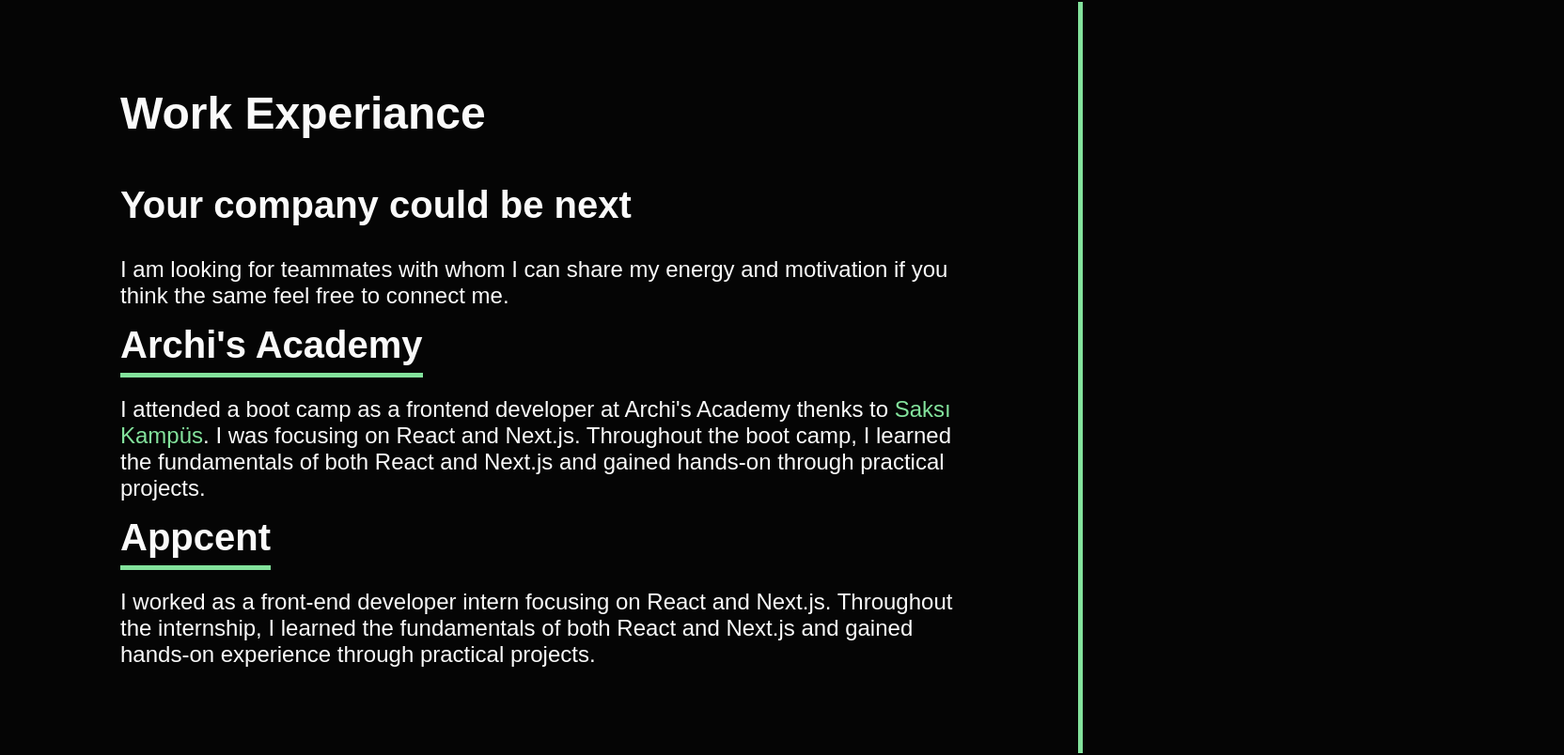
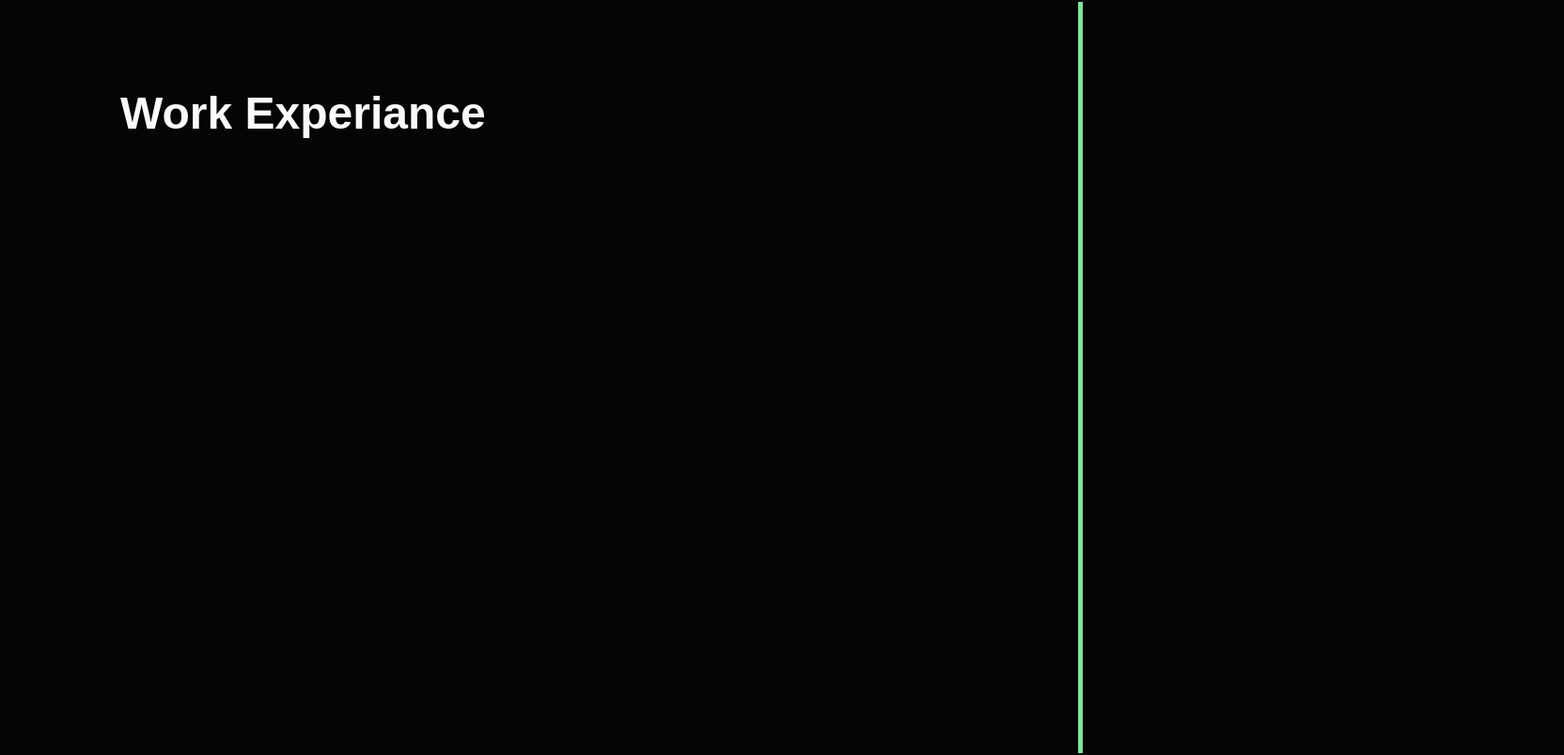
Before and after one commit to tezcanTunahan/resume, a Next.js app: page / in a window 1280 px wide. Shown: the part 1614-2418 px from the top of the page at 94% size, 1664 px wide, since content can reach past the window. Built offline with nearby package versions, Linux system fonts and the light colour scheme.

Commit message:
gsap animation added

```diff
--- a/components/Expertise.jsx
+++ b/components/Expertise.jsx
@@ -1,31 +1,34 @@
 "use client";
 import "@/styles/expertise.scss";
-import { motion, useInView, useAnimation } from "framer-motion";
 import { useEffect, useRef } from "react";
+import gsap from "gsap";
+import { ScrollTrigger } from "gsap/dist/ScrollTrigger";
+gsap.registerPlugin(ScrollTrigger);
 
 export default function Expertise() {
   const ref = useRef(null);
-  const isInView = useInView(ref, { once: true });
-  const controls = useAnimation();
-
-  const animateTyping = () => {
-    controls.start({
-      opacity: 1,
-      clipPath: `inset(0% ${0}% 0% 0%)`,
-      transition: { duration: 1.5 },
-    });
-  };
 
   useEffect(() => {
-    if (isInView) {
-      animateTyping();
-    } else {
-      controls.start({
+    const element = ref.current;
+    gsap.fromTo(
+      element,
+      {
         opacity: 0,
         clipPath: "inset(0% 100% 0% 0%)",
-      });
-    }
-  }, [isInView]);
+      },
+      {
+        opacity: 1,
+        clipPath: `inset(0% ${0}% 0% 0%)`,
+        duration: 1.5,
+        scrollTrigger: {
+          trigger: element,
+          start: "top 80%",
+          end: "bottom 80%",
+          toggleActions: "play none none reverse",
+        },
+      }
+    );
+  }, []);
 
   return (
     <section>
@@ -36,25 +39,15 @@
 
         <div className="expertise__mid">
           <h3 className="expertise__mid__subtitle">
-            HTML // CSS // Scss // Java // JavaScript // REACT// Node // Express
-            // <span className="next">NEXTJS</span> // Redux // Git // MongoDB
-            // NoSQL{" "}
-            <span className="learn">
-              and I'm willing to learn new tech stuff.
-            </span>
+            HTML // CSS // Scss // Java // JavaScript // REACT// Node // Express // <span className="next">NEXTJS</span>{" "}
+            // Redux // Git // MongoDB // NoSQL <span className="learn">and I'm willing to learn new tech stuff.</span>
           </h3>
-          <motion.div
-            ref={ref}
-            initial={{ opacity: 0, clipPath: "inset(0% 100% 0% 0%)" }}
-            animate={controls}
-            className="expertise__mid__text"
-          >
+          <div ref={ref} className="expertise__mid__text">
             <p>
-              I am a computer engineer who is in his senior year. I have a high
-              interest in frontend and web development. I am willing to learn
-              and try new things.
+              I am a computer engineer who is in his senior year. I have a high interest in frontend and web
+              development. I am willing to learn and try new things.
             </p>
-          </motion.div>
+          </div>
         </div>
       </div>
     </section>
--- a/components/Projects.jsx
+++ b/components/Projects.jsx
@@ -3,7 +3,8 @@
 import hemlock from "@/public/imgs/hemlock.png";
 import xox from "@/public/imgs/xox.png";
 import sorting from "@/public/imgs/sorting.png";
-
+import currency from "@/public/imgs/currency.png";
+import resume from "@/public/imgs/resume.png";
 export default function Projects() {
   return (
     <section className="projects">
@@ -11,6 +12,22 @@
         <h1>Projects</h1>
       </div>
       <div className="projects__proje">
+        <Card
+          title="Resume"
+          img={resume}
+          desc="This is my resume website you can download my resume from here"
+          link="http://tunahantezcan.com/"
+          github="https://github.com/tezcanTunahan/resume"
+          tech="REACT//SCSS"
+        />
+        <Card
+          title="CURRENCY CONVERTER"
+          img={currency}
+          desc="Currency converter app that uses an API to get the latest currency rates."
+          link="https://currency-converter-sandy.vercel.app/"
+          github="https://github.com/tezcanTunahan/currency_converter"
+          tech="REACT//CSS"
+        />
         <Card
           title="Hemlock // Blog"
           img={hemlock}
--- a/components/Work.jsx
+++ b/components/Work.jsx
@@ -1,95 +1,32 @@
 "use client";
 import "@/styles/work.scss";
-import { motion, useInView, useAnimation, delay } from "framer-motion";
-import { useEffect, useRef } from "react";
+import WorkCard from "./ui/WorkCard";
+
 export default function Work() {
-  const ref = useRef(null);
-  const isInView = useInView(ref, { once: true });
-  const mainControls = useAnimation();
-  useEffect(() => {
-    if (isInView) {
-      mainControls.start("visible");
-    } else {
-      mainControls.start("hidden");
-    }
-  }, [isInView]);
   return (
-    <section id="work" className="work">
+    <section className="work">
       <div className="work__top">
         <h1 className="work__top__title">Work Experiance</h1>
       </div>
       <div className="work__mid">
-        <motion.div
-          ref={ref}
-          variants={{
-            hidden: { opacity: 0, x: -100 },
-            visible: { opacity: 1, x: 0 },
-          }}
-          initial="hidden"
-          animate={mainControls}
-          transition={{ duration: 1 }}
-        >
-          <div className="work__mid__card">
-            <h1 className="work__mid__card__title">
-              Your company could be next
-            </h1>
-            <p className="work__mid__card__text">
-              I am looking for teammates with whom I can share my energy and
-              motivation if you think the same feel free to connect me.
-            </p>
-          </div>
-        </motion.div>
-        <motion.div
-          variants={{
-            hidden: { opacity: 0, x: -100 },
-            visible: { opacity: 1, x: 0 },
-          }}
-          initial="hidden"
-          animate={mainControls}
-          transition={{ duration: 1, delay: 0.2 }}
-        >
-          <div className="work__mid__card">
-            <h1 className="work__mid__card__title">
-              <a href="https://www.archisacademy.com" target="_blank">
-                Archi's Academy
-              </a>
-            </h1>
-            <p className="work__mid__card__text">
-              I attended a boot camp as a frontend developer at Archi's Academy
-              thenks to{" "}
-              <a href="https://saksikampus.com/" target="_blank">
-                Saksı Kampüs
-              </a>
-              . I was focusing on React and Next.js. Throughout the boot camp, I
-              learned the fundamentals of both React and Next.js and gained
-              hands-on through practical projects.
-            </p>
-          </div>
-        </motion.div>
+        <WorkCard title="Your company could be next">
+          I am looking for teammates with whom I can share my energy and motivation if you think the same feel free to
+          connect me.
+        </WorkCard>
 
-        <motion.div
-          variants={{
-            hidden: { opacity: 0, x: -100 },
-            visible: { opacity: 1, x: 0 },
-          }}
-          initial="hidden"
-          animate={mainControls}
-          transition={{ duration: 1, delay: 0.4 }}
-        >
-          <div className="work__mid__card">
-            <h1 className="work__mid__card__title">
-              <a href="https://www.appcent.mobi" target="_blank">
-                Appcent
-              </a>
-            </h1>
-            <p className="work__mid__card__text">
-              I worked as a front-end developer intern focusing on React and
-              Next.js. Throughout the internship, I learned the fundamentals of
-              both React and Next.js and gained hands-on experience through
-              practical projects.
-            </p>
-          </div>
-        </motion.div>
+        <WorkCard title="Archi's Academy" link="https://www.archisacademy.com">
+          I attended a boot camp as a frontend developer at Archi's Academy thenks to{" "}
+          <a href="https://saksikampus.com/" target="_blank">
+            Saksı Kampüs
+          </a>
+          . I was focusing on React and Next.js. Throughout the boot camp, I learned the fundamentals of both React and
+          Next.js and gained hands-on through practical projects.
+        </WorkCard>
+
+        <WorkCard title="Appcent" link="https://www.appcent.mobi">
+          I worked as a front-end developer intern focusing on React and Next.js. Throughout the internship, I learned
+          the fundamentals of both React and Next.js and gained hands-on experience through practical projects.
+        </WorkCard>
       </div>
     </section>
   );
--- a/components/ui/Card.jsx
+++ b/components/ui/Card.jsx
@@ -1,27 +1,56 @@
 "use client";
 import "@/styles/ui/card.scss";
 import Image from "next/image";
-import { motion, useInView, useAnimation } from "framer-motion";
 import { useEffect, useRef } from "react";
+import { gsap } from "gsap";
+import { ScrollTrigger } from "gsap/dist/ScrollTrigger";
+gsap.registerPlugin(ScrollTrigger);
 
 export default function Card({ img, title, desc, tech, link, github }) {
-  const ref = useRef(null);
-  const isInView = useInView(ref, { once: true });
-  const mainControls = useAnimation();
+  const leftRef = useRef();
+  const rightRef = useRef();
 
   useEffect(() => {
-    if (isInView) {
-      mainControls.start("visible");
-    } else {
-      mainControls.start("hidden");
-    }
-  }, [isInView]);
+    const tl = gsap.timeline({
+      scrollTrigger: {
+        trigger: leftRef.current,
+        start: "top 80%",
+        end: "top 80%",
+        scrub: 1,
+      },
+    });
+
+    tl.from(leftRef.current, {
+      x: "-100%",
+      opacity: 0,
+      duration: 1,
+    })
+      .from(
+        rightRef.current,
+        {
+          x: "100%",
+          opacity: 0,
+          duration: 1,
+        },
+        "-=1"
+      )
+      .from(
+        leftRef.current.children,
+        {
+          y: "100%",
+          opacity: 0,
+          duration: 1,
+          stagger: 0.2,
+        },
+        "-=1"
+      );
+  }, []);
 
   return (
-    <div ref={ref} className="card">
-      <div className="card--left">
+    <div className="card">
+      <div className="card--left" ref={leftRef}>
         <div className="card--left__title">
-          <a href="">
+          <a href={link}>
             <h3>{title}</h3>
           </a>
         </div>
@@ -38,18 +67,10 @@
           )}
         </div>
       </div>
-      <div className="card--right">
-        <motion.div
-          variants={{
-            hidden: { opacity: 0, x: -200 },
-            visible: { opacity: 1, x: 0 },
-          }}
-          initial="hidden"
-          animate={mainControls}
-          transition={{ duration: 1 }}
-        >
+      <div className="card--right" ref={rightRef}>
+        <div>
           <Image src={img} alt="" className="card--right__img" />
-        </motion.div>
+        </div>
       </div>
     </div>
   );
--- /dev/null
+++ b/components/ui/WorkCard.jsx
@@ -0,0 +1,33 @@
+"use client";
+import { useEffect, useRef } from "react";
+import gsap from "gsap";
+import { ScrollTrigger } from "gsap/all";
+gsap.registerPlugin(ScrollTrigger);
+
+export default function WorkCard({ title, text, link, children }) {
+  const ref = useRef();
+  useEffect(() => {
+    gsap.from(ref.current, {
+      scrollTrigger: {
+        trigger: ref.current,
+        start: "top 80%",
+        end: "bottom 80%",
+        scrub: 1,
+      },
+      y: 100,
+      opacity: 0,
+      duration: 1,
+    });
+  }, []);
+
+  return (
+    <div ref={ref} className="work__mid__card">
+      <h1 className="work__mid__card__title">
+        <a href={link} target="_blank">
+          {title}
+        </a>
+      </h1>
+      <p className="work__mid__card__text">{children}</p>
+    </div>
+  );
+}
--- a/styles/global.scss
+++ b/styles/global.scss
@@ -10,6 +10,7 @@
 body {
   background: $background;
   color: $text;
+  overflow-x: hidden;
 }
 
 a {
```
Also changed, not shown: public/imgs/currency.png (added), public/imgs/resume.png (added).
